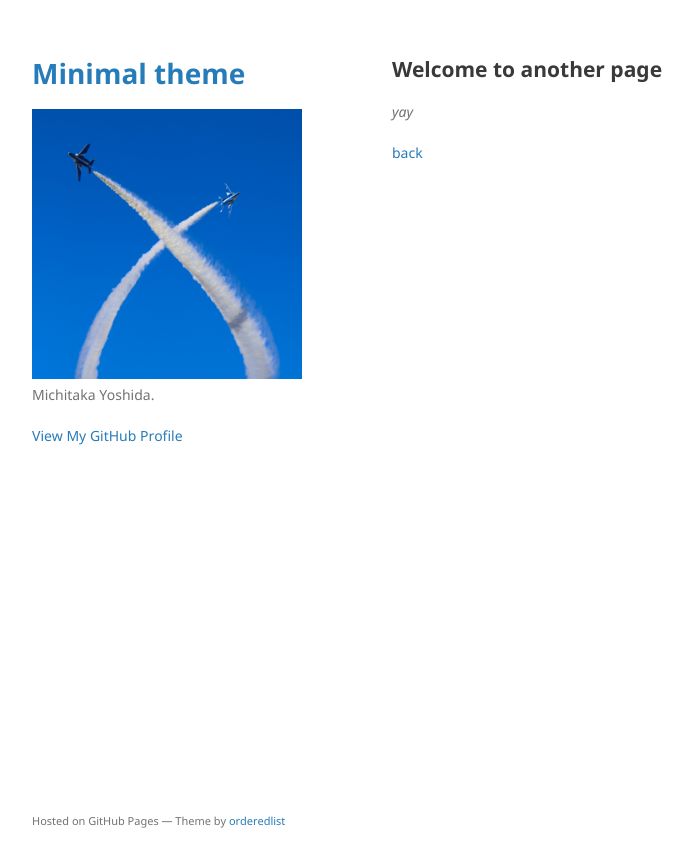
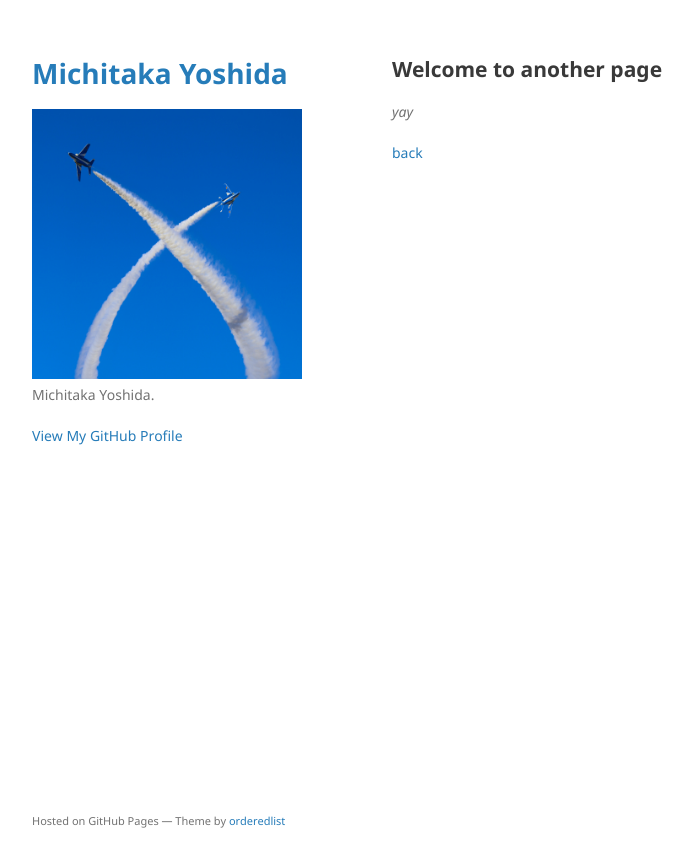
Before and after one commit to michitakayoshida/michitakayoshida.github.io, a Jekyll site: the page built from another-page.md, in a window 1280 px wide. Shown: the top 867 px of the page, without its empty margins (178-871 px from the left). Built offline with Jekyll 4.4.1, drawn with Linux system fonts in a browser that asks for light colours; our own code applies the rules of GitHub Pages for plain Markdown files.

Commit message:
Update _config.yml

```diff
--- a/_config.yml
+++ b/_config.yml
@@ -1,4 +1,4 @@
-title: Minimal theme
+title: Michitaka Yoshida
 logo: /assets/img/s-IMG_8038-2.jpg
 description: Michitaka Yoshida.
 show_downloads: false
```
